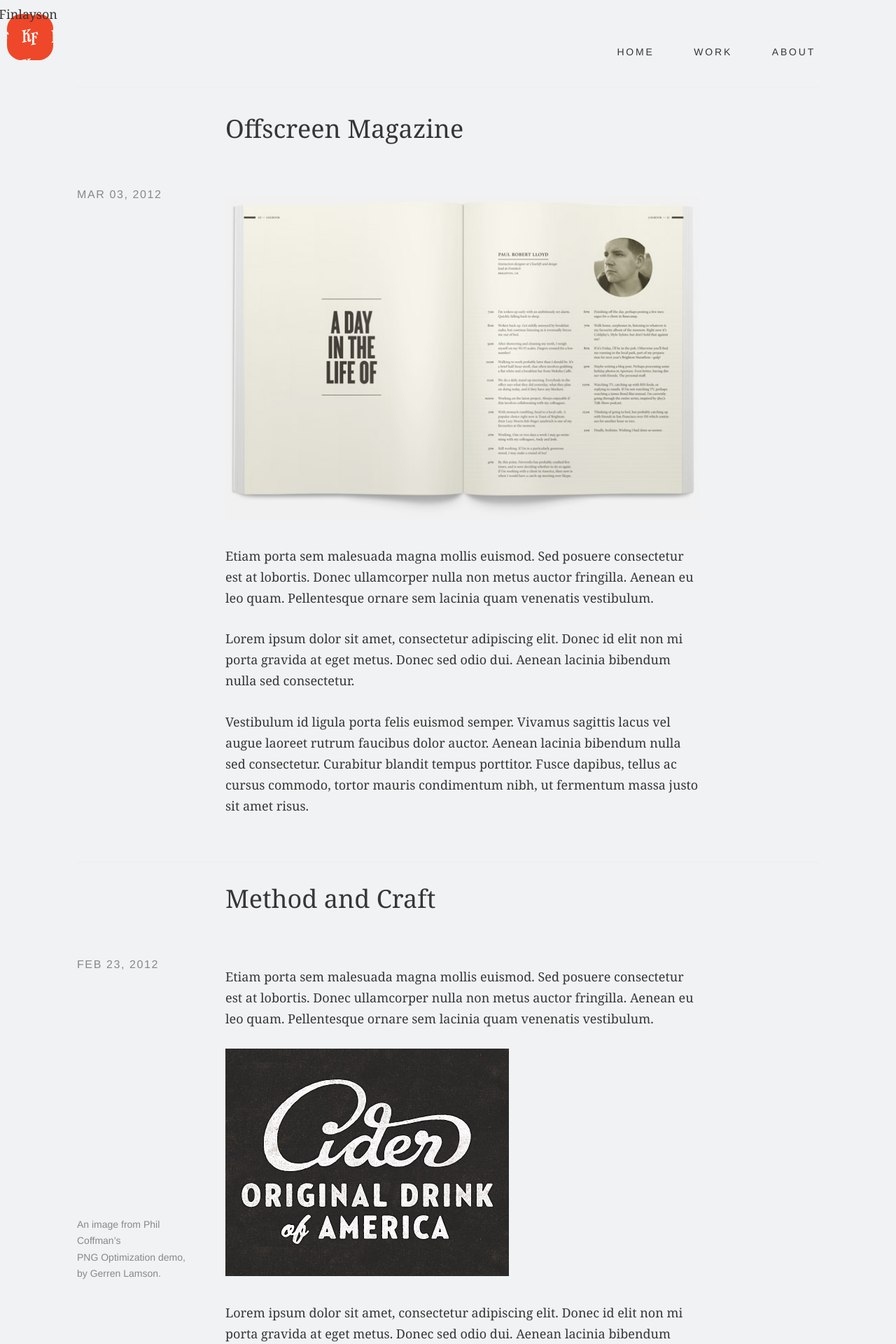
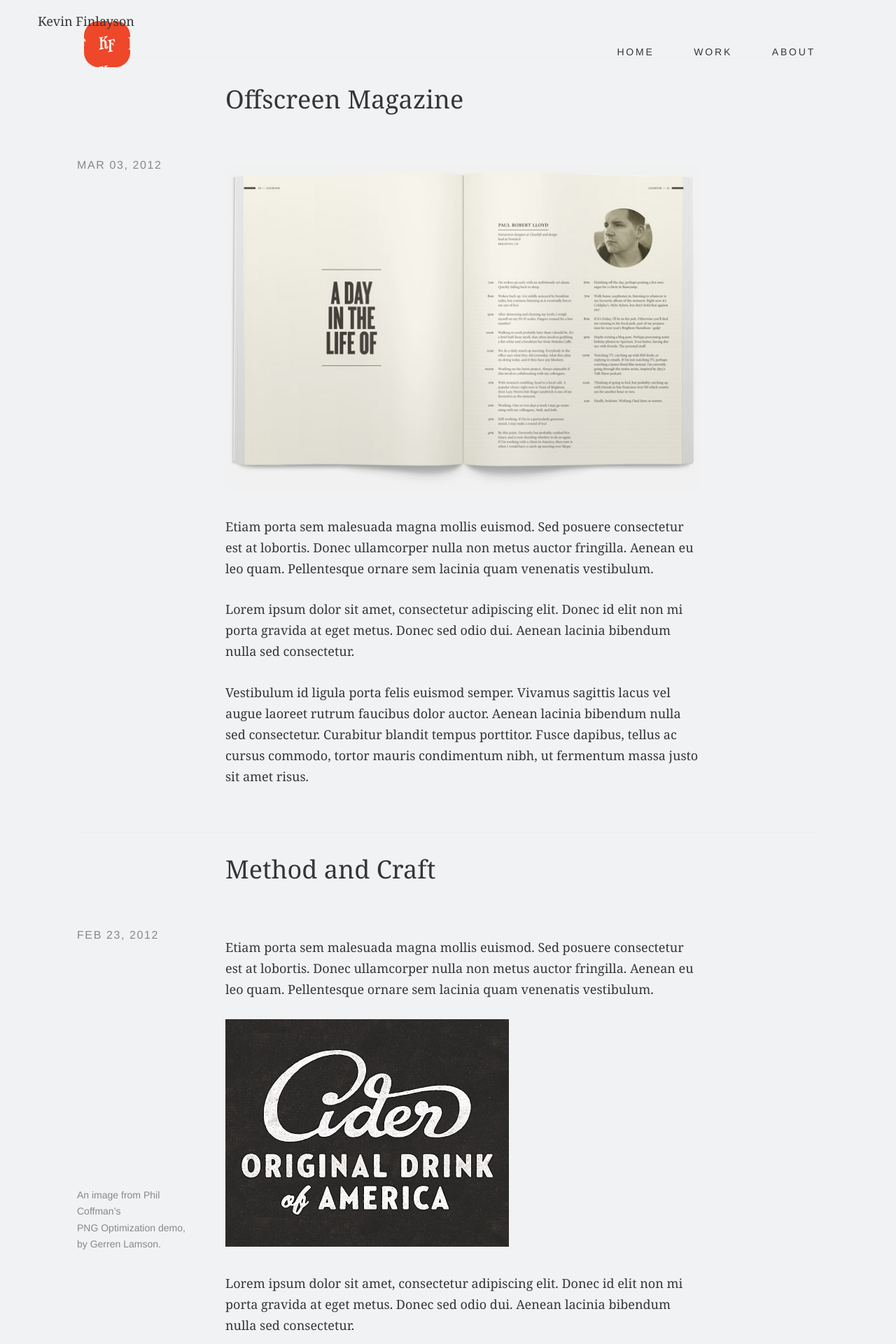
Before and after one commit to kevinfinlayson/kevinfinlayson.com, a Jekyll site: the page built from index.html, in a window 1280 px wide. Shown: the top 1920 px of the page at 70% size. Built offline with Jekyll 4.4.1, drawn with Linux system fonts in a browser that asks for light colours; nearby versions of some CDN libraries; the list of posts is cut into pages by our own code.

Commit message:
header style changes

```diff
--- a/css/screen.css
+++ b/css/screen.css
@@ -135,12 +135,7 @@
   padding: 2em 0;
   border-bottom: 1px solid #eeeeee;
   margin-bottom: 2em;
-  zoom: 1; }
-  header[role=banner]:before, header[role=banner]:after {
-    content: "";
-    display: table; }
-  header[role=banner]:after {
-    clear: both; }
+  position: relative; }
 
 .logo {
   position: absolute;
```
